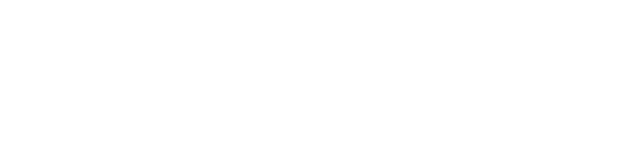
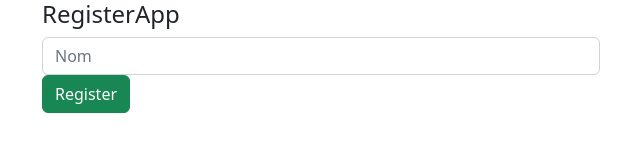
Before and after one commit to sirine-mansour/RegisterApp, a plain HTML site: page index.html in a window 1280 px wide. Shown: the whole page, without its empty margins (40-680 px from the left). Drawn offline with nearby package versions, Linux system fonts and the light colour scheme.

Commit message:
register
button

```diff
--- a/index.html
+++ b/index.html
@@ -18,7 +18,17 @@
     <!-- place navbar here -->
   </header>
   <main>
-
+<div class="container">
+    <div class="row">
+        <form >
+             <h4>RegisterApp</h4>
+             <div class="col-6">
+                <input class="form-control nom" type="text" placeholder="Nom">
+<button type="submit" class="btn btn-success submit">Register</button>
+             </div>
+            </form>
+    </div>
+</div>
   </main>
   <footer>
     <!-- place footer here -->
--- a/js/min.js
+++ b/js/min.js
@@ -0,0 +1,2 @@
+const nom = document.querySelector('.nom');
+console.log (nom.value);
```
